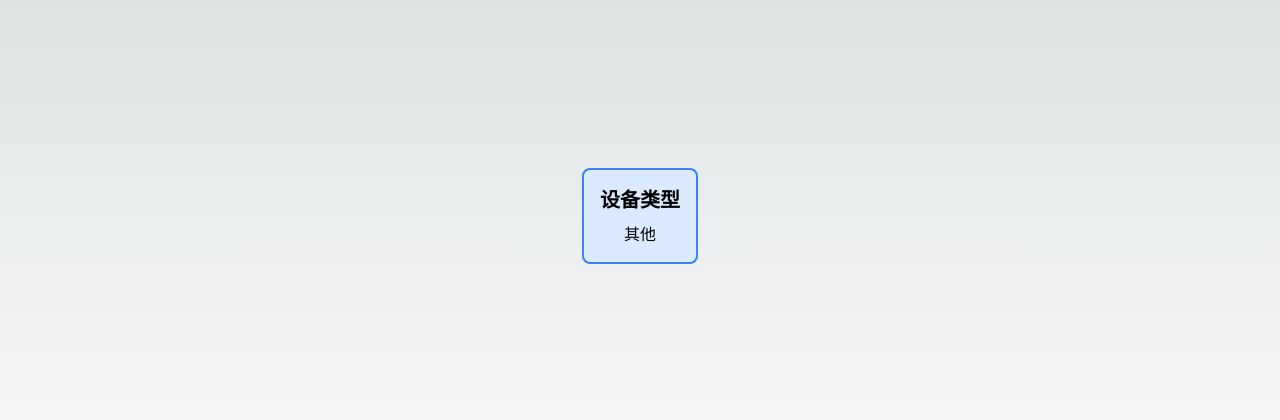
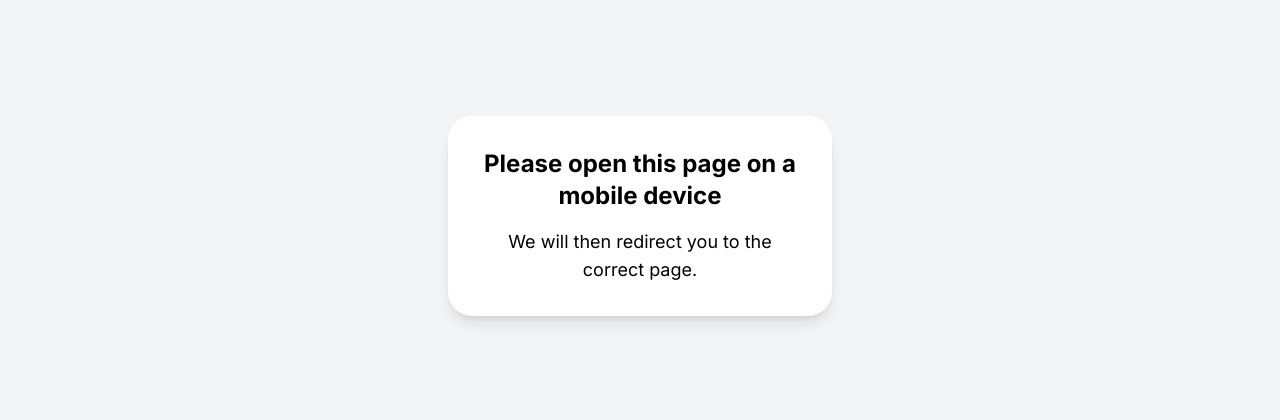
Before and after one commit to SpokieKid/padge-redirect, a Next.js app: page / in a window 1280 px wide. Shown: the part 184-604 px from the top of the page. Built offline with nearby package versions, Linux system fonts and the light colour scheme.

Commit message:
update Android text

```diff
--- a/app/page.tsx
+++ b/app/page.tsx
@@ -3,21 +3,17 @@
 import { useState, useEffect } from "react";
 
 export default function Home() {
-  const [deviceType, setDeviceType] = useState<string>("加载中...");
-  const [countdown, setCountdown] = useState<number | null>(null);
+  const [deviceType, setDeviceType] = useState<string | null>(null);
 
   useEffect(() => {
     const detectDeviceType = () => {
-      const userAgent = window.navigator.userAgent.toLowerCase();
+      const userAgent = navigator.userAgent || navigator.vendor || (window as any).opera;
       if (/android/i.test(userAgent)) {
         setDeviceType("Android");
-      } else if (/iphone|ipad|ipod/i.test(userAgent)) {
+      } else if (/iPad|iPhone|iPod/.test(userAgent) && !(window as any).MSStream) {
         setDeviceType("iOS");
-        setCountdown(3);
-      } else if (/macintosh/i.test(userAgent)) {
-        setDeviceType("Macbook");
       } else {
-        setDeviceType("其他");
+        setDeviceType("Other");
       }
     };
 
@@ -25,27 +21,38 @@ export default function Home() {
   }, []);
 
   useEffect(() => {
-    if (countdown === null) return;
+    if (deviceType === "iOS") {
+      window.location.href = "https://testflight.apple.com/join/Kd1zGEEH";
+    }
+  }, [deviceType]);
 
-    if (countdown > 0) {
-      const timer = setTimeout(() => setCountdown(countdown - 1), 1000);
-      return () => clearTimeout(timer);
-    } else {
-      window.location.href = "https://d.id";
-    }
-  }, [countdown]);
+  if (deviceType === null) {
+    return <div>加载中...</div>;
+  }
 
   return (
-    <main className="flex min-h-screen flex-col items-center justify-center">
-      <div className="bg-blue-100 border-2 border-blue-500 rounded-lg p-4 text-center">
-        <h2 className="text-xl font-bold mb-2">设备类型</h2>
-        <p>{deviceType}</p>
-        {deviceType === "iOS" && countdown !== null && (
-          <p className="mt-2">
-            {countdown > 0 ? `${countdown} 秒后跳转...` : "正在跳转..."}
-          </p>
-        )}
-      </div>
+    <main className="flex min-h-screen flex-col items-center justify-center p-4 bg-gray-100">
+      {deviceType === "Android" ? (
+        <div className="bg-white rounded-3xl shadow-lg p-8 max-w-sm w-full text-center">
+          <h2 className="text-3xl font-bold mb-4">感谢您对Padge的兴趣！🎉</h2>
+          <p className="text-lg mb-6">我们正在开发Android版本。您可以访问我们的Notion页面或加入我们的Telegram群组以获取更多信息。</p>
+          <div className="space-y-4">
+            <a href="https://humdrum-cashew-1cf.notion.site" target="_blank" rel="noopener noreferrer" className="bg-blue-500 text-white px-6 py-3 rounded-full text-lg font-semibold block flex items-center">
+              <img src="/notion.png" alt="Notion Icon" className="w-6 h-6 mr-2" />
+              Padge Notion
+            </a>
+            <a href="https://t.me/padgebeta" target="_blank" rel="noopener noreferrer" className="bg-blue-500 text-white px-6 py-3 rounded-full text-lg font-semibold block flex items-center">
+              <img src="/telegram-icon.png" alt="Telegram Icon" className="w-6 h-6 mr-2" />
+              Telegram Beta Collectors
+            </a>
+          </div>
+        </div>
+      ) : deviceType === "Other" ? (
+        <div className="bg-white rounded-3xl shadow-lg p-8 max-w-sm w-full text-center">
+          <h2 className="text-2xl font-bold mb-4">Please open this page on a mobile device</h2>
+          <p className="text-lg">We will then redirect you to the correct page.</p>
+        </div>
+      ) : null}
     </main>
   );
 }
```
Also changed, not shown: public/notion.png (added), public/telegram.png (added).
